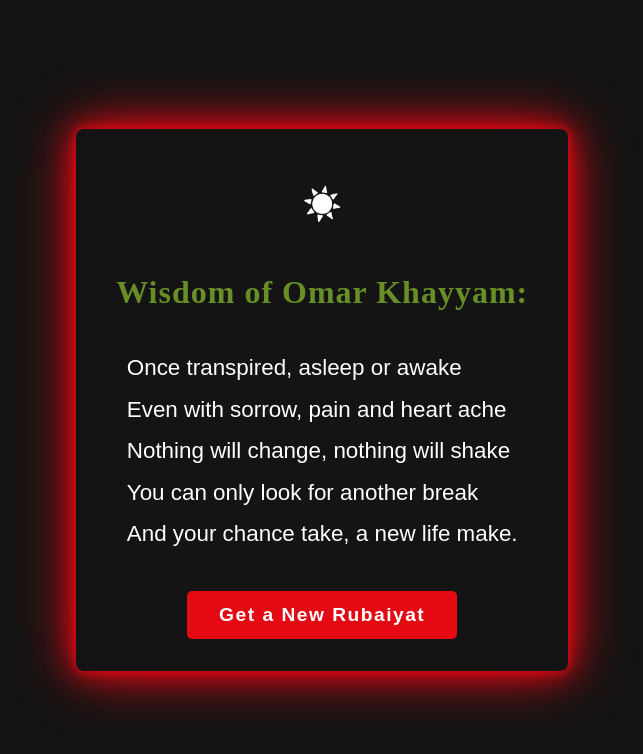
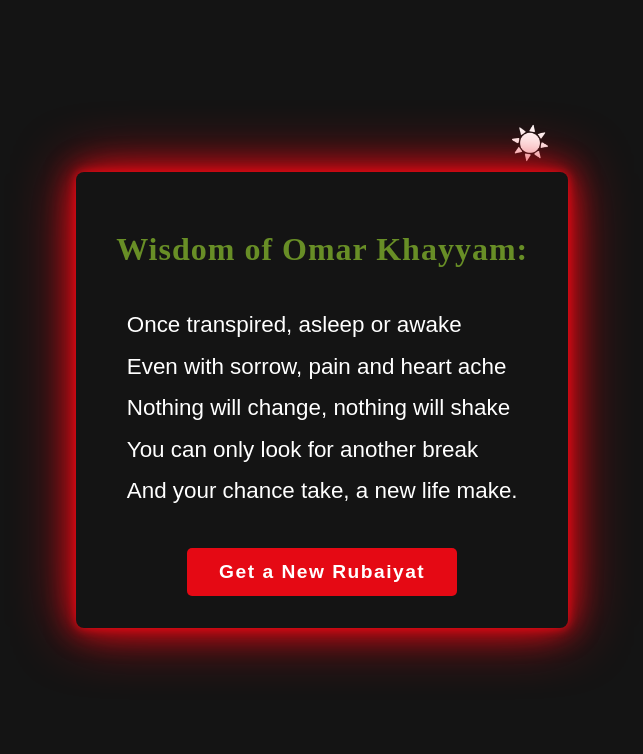
Before and after one commit to Sulton88Mehron90/rubaiyat, a React (Create React App) app: page / in a window 1280 px wide. Shown: the top 754 px of the page, without its empty margins (326-969 px from the left). Built offline with nearby package versions, Linux system fonts and the light colour scheme.

Commit message:
Add style to the css file

```diff
--- a/src/Components/Rubaiyat/Rubaiyat.css
+++ b/src/Components/Rubaiyat/Rubaiyat.css
@@ -11,6 +11,7 @@ body {
     align-items: center;
     margin: 0;
     color: #ffffff;
+    background-color: var(--background-color);
 }
 
 .container {
@@ -24,9 +25,11 @@ body {
     background-color: #222222;
     max-width: 800px;
     width: 90%;
-    box-shadow: 0 0 10px #E50914, 0 0 30px #E50914, 0 0 60px #E50914;
+    /* box-shadow: 0 0 10px #E50914, 0 0 30px #E50914, 0 0 60px #E50914; */
+    box-shadow: 0 0 10px var(--shadow-color), 0 0 30px var(--shadow-color), 0 0 60px var(--shadow-color);
     background-color: var(--background-color);
     color: var(--text-color);
+    position: relative;
 }
 
 h2 {
@@ -78,6 +81,9 @@ h2 {
     padding: 0.5rem;
     margin: 1rem;
     transition: transform 0.2s;
+    position: absolute;
+    top: 100px;
+    right: 380px;
 }
 
 .theme-toggle-button:hover {
--- a/src/Components/Rubaiyat/Rubaiyat.js
+++ b/src/Components/Rubaiyat/Rubaiyat.js
@@ -15,19 +15,35 @@ const Rubaiyat = () => {
     const handleButtonClick = () => {
         setSelectedRubaiyat(getRandomRubaiyat());
     };
-
     useEffect(() => {
         document.documentElement.style.setProperty('--background-color', theme.background);
         document.documentElement.style.setProperty('--text-color', theme.text);
         document.documentElement.style.setProperty('--primary-color', theme.primary);
+        document.documentElement.style.setProperty('--shadow-color', theme.shadow);  // Set the shadow color
     }, [theme]);
 
     const themeIcon = theme === lightTheme ? '🌙' : '☀️';
     const themeIconClass = theme === lightTheme ? 'moon-icon' : 'sun-icon';
 
-        return (
+    //     return (
+    //         <div className="container">
+    //             <button onClick={toggleTheme} className={`theme-toggle-button ${themeIconClass}`}>{themeIcon}</button>
+    //             <h2>Wisdom of Omar Khayyam:</h2>
+    //             <div className="poem">
+    //                 {selectedRubaiyat.split('\n').map((line, index) => (
+    //                     <p key={index}>{line}</p>
+    //                 ))}
+    //             </div>
+    //             <button onClick={handleButtonClick} className="refresh-button">Get a New Rubaiyat</button>
+    //         </div>
+    //     );
+    // }
+
+    return (
+        <>
+            <button onClick={toggleTheme} className={`theme-toggle-button ${themeIconClass}`}>{themeIcon}</button>
+
             <div className="container">
-                <button onClick={toggleTheme} className={`theme-toggle-button ${themeIconClass}`}>{themeIcon}</button>
                 <h2>Wisdom of Omar Khayyam:</h2>
                 <div className="poem">
                     {selectedRubaiyat.split('\n').map((line, index) => (
@@ -36,7 +52,8 @@ const Rubaiyat = () => {
                 </div>
                 <button onClick={handleButtonClick} className="refresh-button">Get a New Rubaiyat</button>
             </div>
-        );
-    }
+        </>
+    );
+}
 
 export default Rubaiyat;
--- a/src/Components/ThemeProvider/ThemeProvider.js
+++ b/src/Components/ThemeProvider/ThemeProvider.js
@@ -3,14 +3,17 @@ import React, { createContext, useState } from 'react';
 export const lightTheme = {
     background: '#ffffff',
     text: '#000000',
-    primary: '#688E26'
+    primary: '#688E26',
+    shadow: '#b0c4de'
 };
 
 export const darkTheme = {
     background: '#141414',
     text: '#ffffff',
-    primary: '#E50914'
+    primary: '#E50914',
+    shadow: '#E50914'
 };
+
 
 const ThemeContext = createContext();
 
```
